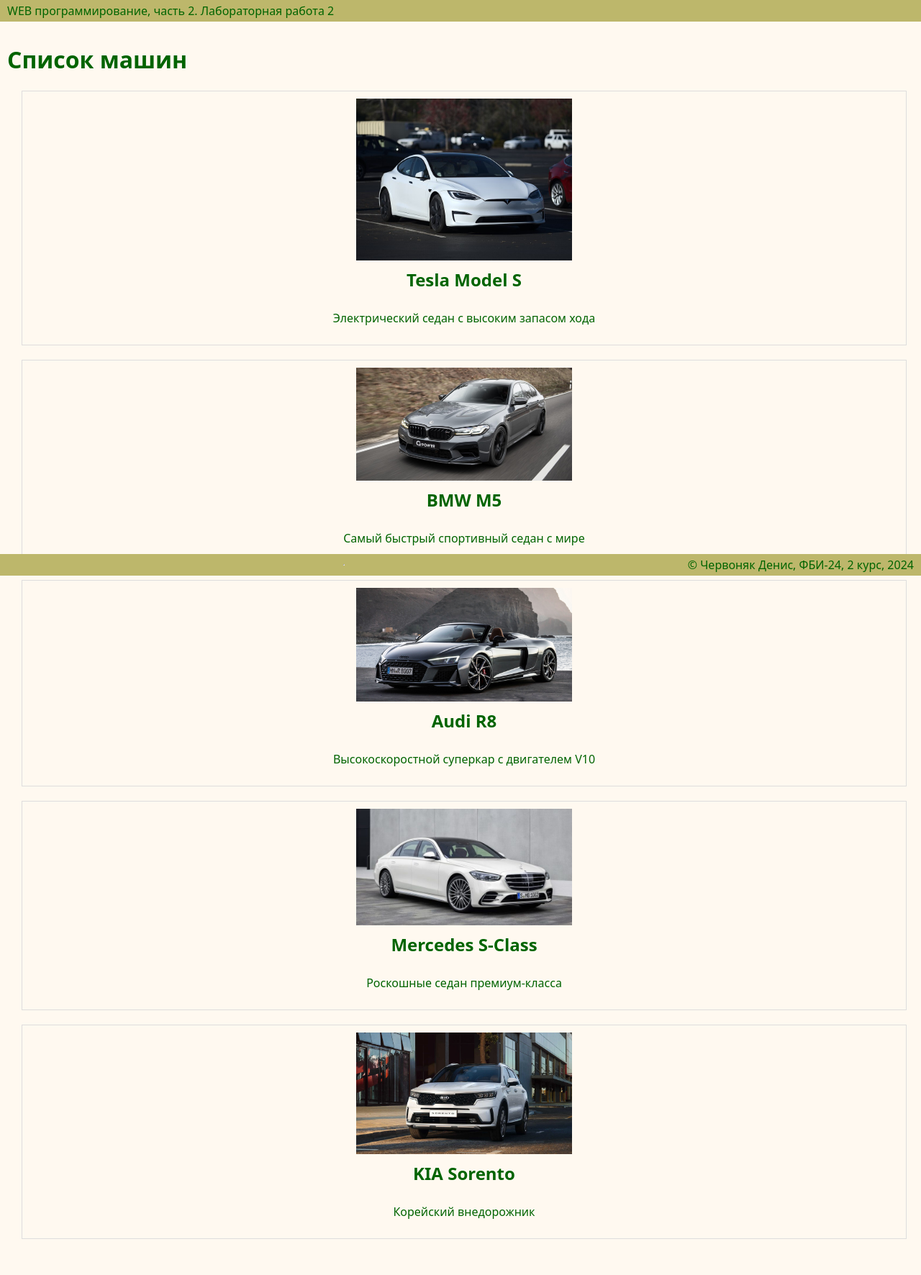
After one commit to Mestoush/web-prog-labs-2, a Flask app: page /lab2/cars in a window 1280 px wide. The commit adds this page. Shown: the whole page at 72% size. Run offline with Flask 3, Linux system fonts and the light colour scheme.

Commit message:
Создание списка машин

```diff
--- a/app.py
+++ b/app.py
@@ -339,3 +339,15 @@ def books():
         {'author': 'Достоевский Ф.М.', 'title': 'Преступление и наказание', 'genre': 'Роман', 'pages': 671},
     ]
     return render_template('books.html', books=books)
+
+
+@app.route('/lab2/cars')
+def show_cars():
+    cars = [
+        {'name': 'Tesla Model S', 'description': 'Электрический седан с высоким запасом хода', 'image': 'tesla_model_s.jpg'},
+        {'name': 'BMW M5', 'description': 'Самый быстрый спортивный седан с мире', 'image': 'bmw_m5.jpg'},
+        {'name': 'Audi R8', 'description': 'Высокоскоростной суперкар с двигателем V10', 'image': 'audi_r8.jpg'},
+        {'name': 'Mercedes S-Class', 'description': 'Роскошные седан премиум-класса', 'image': 'mercedes_s_class.jpg'},
+        {'name': 'KIA Sorento', 'description': 'Корейский внедорожник', 'image': 'sorento.jpg'}
+    ]
+    return render_template('cars.html', cars=cars)
--- /dev/null
+++ b/static/cars.css
@@ -0,0 +1,18 @@
+.car {
+    margin: 20px;
+    padding: 10px;
+    border: 1px solid #ddd;
+    display: flex;
+    flex-direction: column;
+    align-items: center;
+}
+.car img {
+    width: 300px;
+    height: auto;
+}
+.car h2 {
+    margin: 10px 0;
+}
+.car p {
+    font-size: 16px;
+}
--- a/templates/base.html
+++ b/templates/base.html
@@ -4,7 +4,8 @@
     <meta charset="UTF-8">
     <meta name="viewport" content="width=device-width, initial-scale=1.0">
     <title> {% block lab %} {% endblock %} </title>
-    <link rel="stylesheet" href="{{url_for('static', filename='main.css')}}">
+    <link rel="stylesheet" href="{{ url_for('static', filename='main.css') }}">
+    {% block styles %} {% endblock %}
 </head>
 <body>
     <div class="main">
--- /dev/null
+++ b/templates/cars.html
@@ -0,0 +1,23 @@
+{% extends 'base.html' %}
+
+{# номер лабораторной работы: #}
+{% block lab %} Лабораторная работа 2 {% endblock %}
+
+{# подключение дополнительных стилей: #}
+{% block styles %}
+<link rel="stylesheet" href="{{ url_for('static', filename='cars.css') }}">
+{% endblock %}
+
+{# основной контент: #}
+{% block main %}
+    <h1>Список машин</h1>
+    <div class="car-list">
+        {% for car in cars %}
+        <div class="car">
+            <img src="{{ url_for('static', filename='images/' + car.image) }}">
+            <h2>{{ car.name }}</h2>
+            <p>{{ car.description }}</p>
+        </div>
+        {% endfor %}
+    </div>
+{% endblock %}
```
Also changed, not shown: static/images/audi_r8.jpg (added), static/images/bmw_m5.jpg (added), static/images/mercedes_s_class.jpg (added), static/images/sorento.jpg (added), static/images/tesla_model_s.jpg (added).
